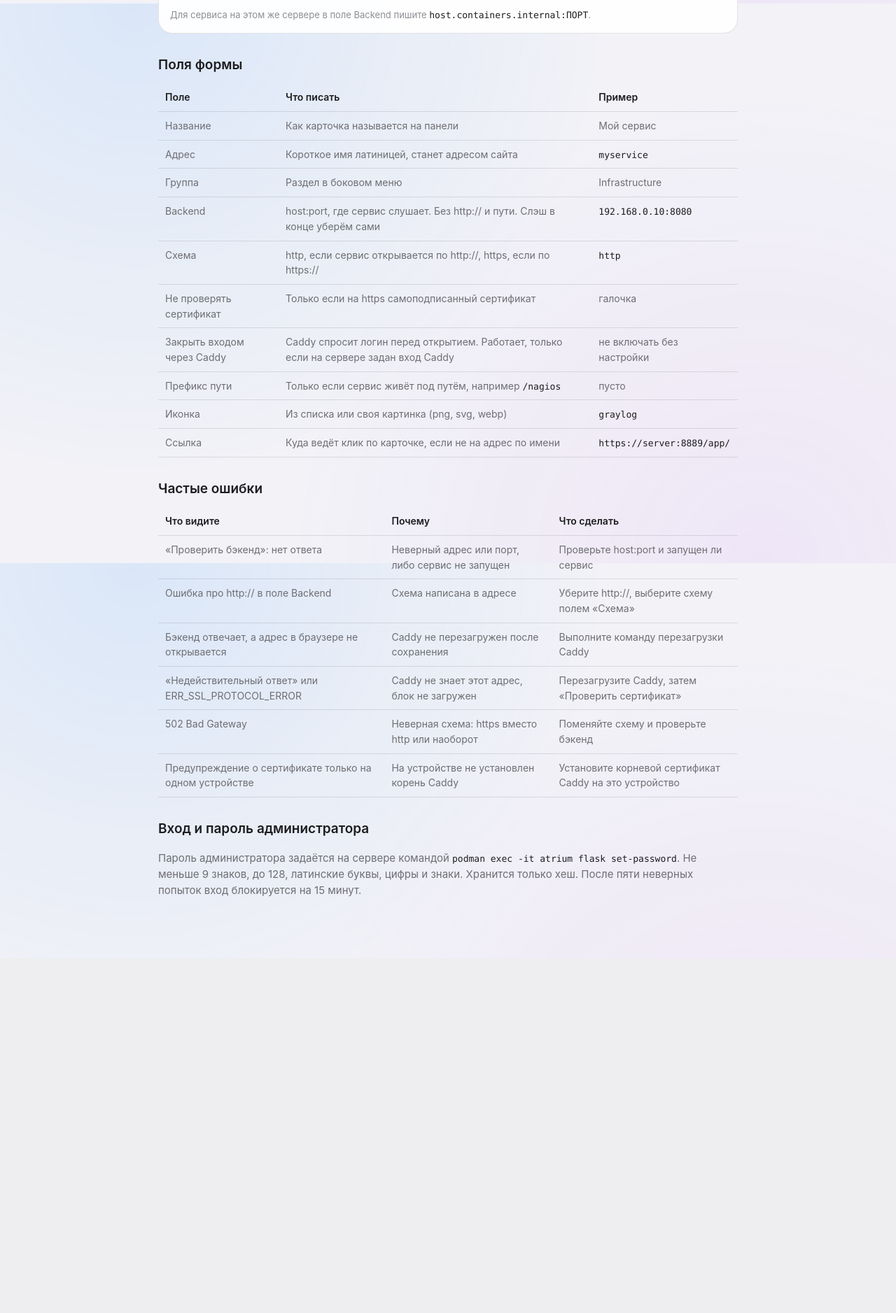
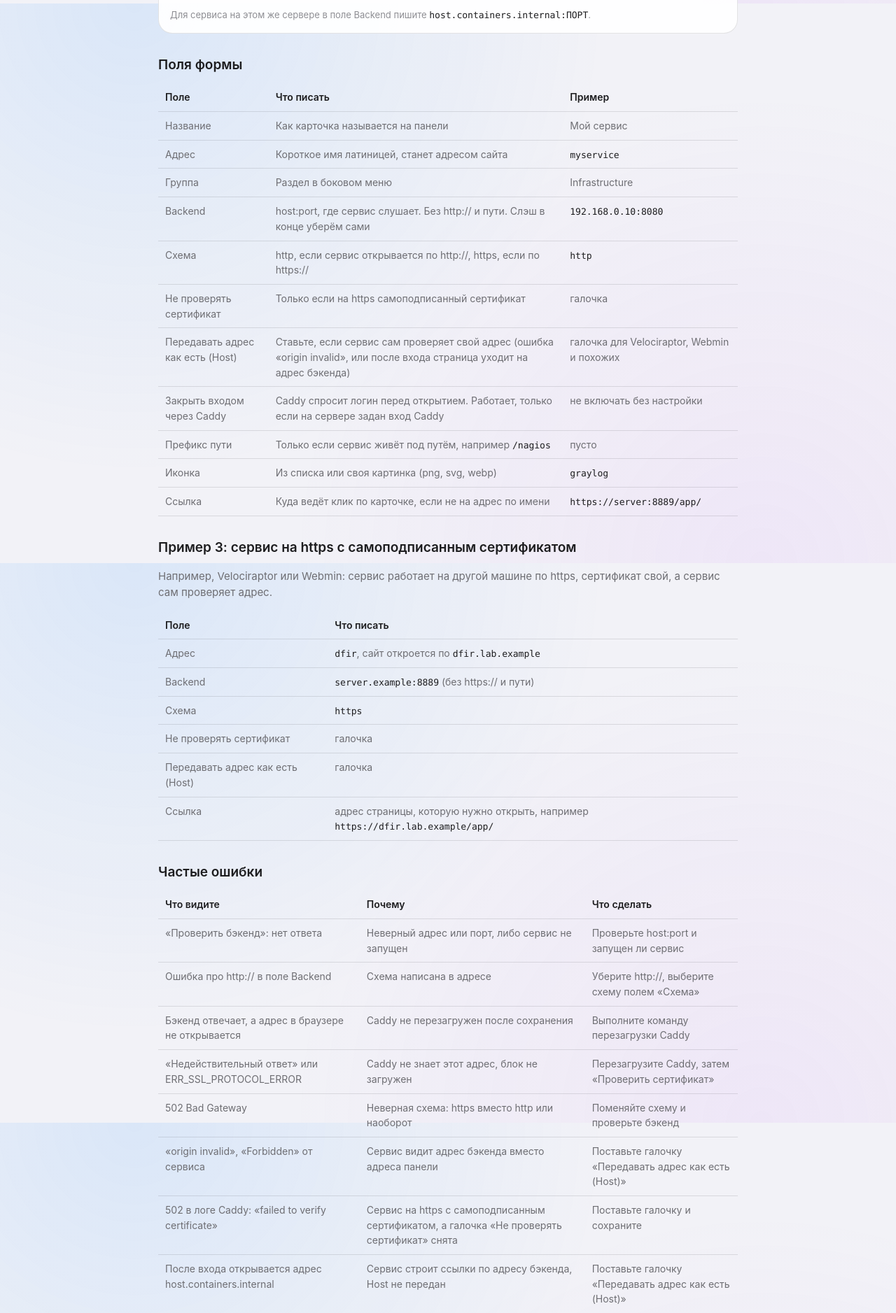
Before and after one commit to ArsIS-02/atrium, a Flask app: page /help in a window 1280 px wide. Shown: the part 1595-3472 px from the top of the page at 70% size. Before the commit the page ends 2877 px from the top, so only its background shows below. Run offline with Flask 3, Linux system fonts and the light colour scheme.

Commit message:
Версия 1.0.0
- опция сервиса «Передавать адрес как есть (Host)»: нужна сервисам, которые проверяют свой Origin/Host
- справка: пример для https-сервиса с самоподписанным сертификатом и разбор частых ошибок
- README и инструкция по развёртыванию: прокси, вход через Caddy, обновление generate.py
- скриншоты: справка, форма редактирования, иконки, проверка сертификата
- CHANGELOG

```diff
--- a/app/main.py
+++ b/app/main.py
@@ -307,6 +307,8 @@ def svc_from_form(form) -> tuple[dict | None, str | None]:
         svc['path'] = path
     if form.get('insecure') == 'on':
         svc['insecure'] = True
+    if form.get('pass_host') == 'on':
+        svc['pass_host'] = True
     if form.get('auth') == 'on':
         svc['auth'] = True
     icon = form.get('icon', '').strip()
--- a/app/templates/form.html
+++ b/app/templates/form.html
@@ -46,9 +46,10 @@
 
     <div class="checks">
       <label class="check"><input type="checkbox" name="insecure" {{ 'checked' if service.insecure }}> Не проверять сертификат (self-signed)</label>
+      <label class="check"><input type="checkbox" name="pass_host" {{ 'checked' if service.pass_host }}> Передавать адрес как есть (Host)</label>
       <label class="check"><input type="checkbox" name="auth" {{ 'checked' if service.auth }}> Закрыть входом через Caddy</label>
     </div>
-    <p class="hint">Первая галочка — если сервис на https с самоподписанным сертификатом. Вторая — Caddy спросит логин перед открытием; работает, только если на сервере заданы PANEL_USER и PANEL_PASS_HASH.</p>
+    <p class="hint">Первая галочка — если сервис на https с самоподписанным сертификатом. Вторая — если сервис сам проверяет свой адрес (Origin/Host) или после входа уводит на свой адрес: тогда Caddy передаёт ему адрес панели. Третья — Caddy спросит логин перед открытием; работает, только если на сервере заданы PANEL_USER и PANEL_PASS_HASH.</p>
 
     <label>Префикс пути <small>только если сервис открывается не с корня, например по /nagios/. Иначе оставьте пустым.</small>
       <input name="path" value="{{ service.path or '' }}" placeholder="/nagios">
--- a/app/templates/help.html
+++ b/app/templates/help.html
@@ -88,10 +88,25 @@
       <tr><td>Backend</td><td>host:port, где сервис слушает. Без http:// и пути. Слэш в конце уберём сами</td><td><code>192.168.0.10:8080</code></td></tr>
       <tr><td>Схема</td><td>http, если сервис открывается по http://, https, если по https://</td><td><code>http</code></td></tr>
       <tr><td>Не проверять сертификат</td><td>Только если на https самоподписанный сертификат</td><td>галочка</td></tr>
+      <tr><td>Передавать адрес как есть (Host)</td><td>Ставьте, если сервис сам проверяет свой адрес (ошибка «origin invalid», или после входа страница уходит на адрес бэкенда)</td><td>галочка для Velociraptor, Webmin и похожих</td></tr>
       <tr><td>Закрыть входом через Caddy</td><td>Caddy спросит логин перед открытием. Работает, только если на сервере задан вход Caddy</td><td>не включать без настройки</td></tr>
       <tr><td>Префикс пути</td><td>Только если сервис живёт под путём, например <code>/nagios</code></td><td>пусто</td></tr>
       <tr><td>Иконка</td><td>Из списка или своя картинка (png, svg, webp)</td><td><code>graylog</code></td></tr>
       <tr><td>Ссылка</td><td>Куда ведёт клик по карточке, если не на адрес по имени</td><td><code>https://server:8889/app/</code></td></tr>
+    </table>
+  </section>
+
+  <section>
+    <h2>Пример 3: сервис на https с самоподписанным сертификатом</h2>
+    <p>Например, Velociraptor или Webmin: сервис работает на другой машине по https, сертификат свой, а сервис сам проверяет адрес.</p>
+    <table>
+      <tr><th>Поле</th><th>Что писать</th></tr>
+      <tr><td>Адрес</td><td><code>dfir</code>, сайт откроется по <code>dfir.{{ zone }}</code></td></tr>
+      <tr><td>Backend</td><td><code>server.example:8889</code> (без https:// и пути)</td></tr>
+      <tr><td>Схема</td><td><code>https</code></td></tr>
+      <tr><td>Не проверять сертификат</td><td>галочка</td></tr>
+      <tr><td>Передавать адрес как есть (Host)</td><td>галочка</td></tr>
+      <tr><td>Ссылка</td><td>адрес страницы, которую нужно открыть, например <code>https://dfir.{{ zone }}/app/</code></td></tr>
     </table>
   </section>
 
@@ -104,6 +119,9 @@
       <tr><td>Бэкенд отвечает, а адрес в браузере не открывается</td><td>Caddy не перезагружен после сохранения</td><td>Выполните команду перезагрузки Caddy</td></tr>
       <tr><td>«Недействительный ответ» или ERR_SSL_PROTOCOL_ERROR</td><td>Caddy не знает этот адрес, блок не загружен</td><td>Перезагрузите Caddy, затем «Проверить сертификат»</td></tr>
       <tr><td>502 Bad Gateway</td><td>Неверная схема: https вместо http или наоборот</td><td>Поменяйте схему и проверьте бэкенд</td></tr>
+      <tr><td>«origin invalid», «Forbidden» от сервиса</td><td>Сервис видит адрес бэкенда вместо адреса панели</td><td>Поставьте галочку «Передавать адрес как есть (Host)»</td></tr>
+      <tr><td>502 в логе Caddy: «failed to verify certificate»</td><td>Сервис на https с самоподписанным сертификатом, а галочка «Не проверять сертификат» снята</td><td>Поставьте галочку и сохраните</td></tr>
+      <tr><td>После входа открывается адрес host.containers.internal</td><td>Сервис строит ссылки по адресу бэкенда, Host не передан</td><td>Поставьте галочку «Передавать адрес как есть (Host)»</td></tr>
       <tr><td>Предупреждение о сертификате только на одном устройстве</td><td>На устройстве не установлен корень Caddy</td><td>Установите корневой сертификат Caddy на это устройство</td></tr>
     </table>
   </section>
```
Also changed, not shown: generate.py (+16 -5 lines), services.example.yaml (+10 -0 lines), CHANGELOG.md (added), README.md, deploy/README.md, 4 other files.
